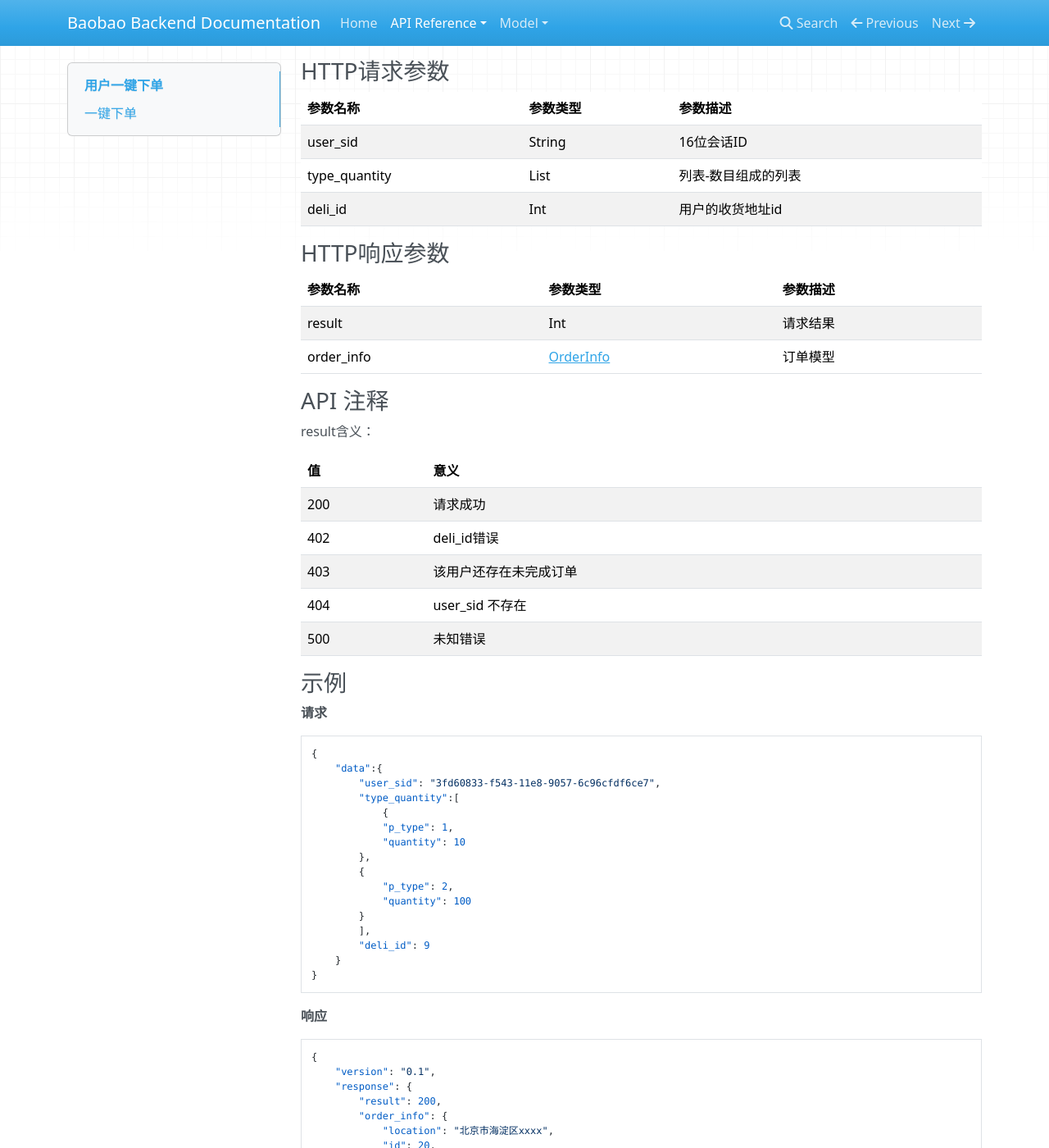
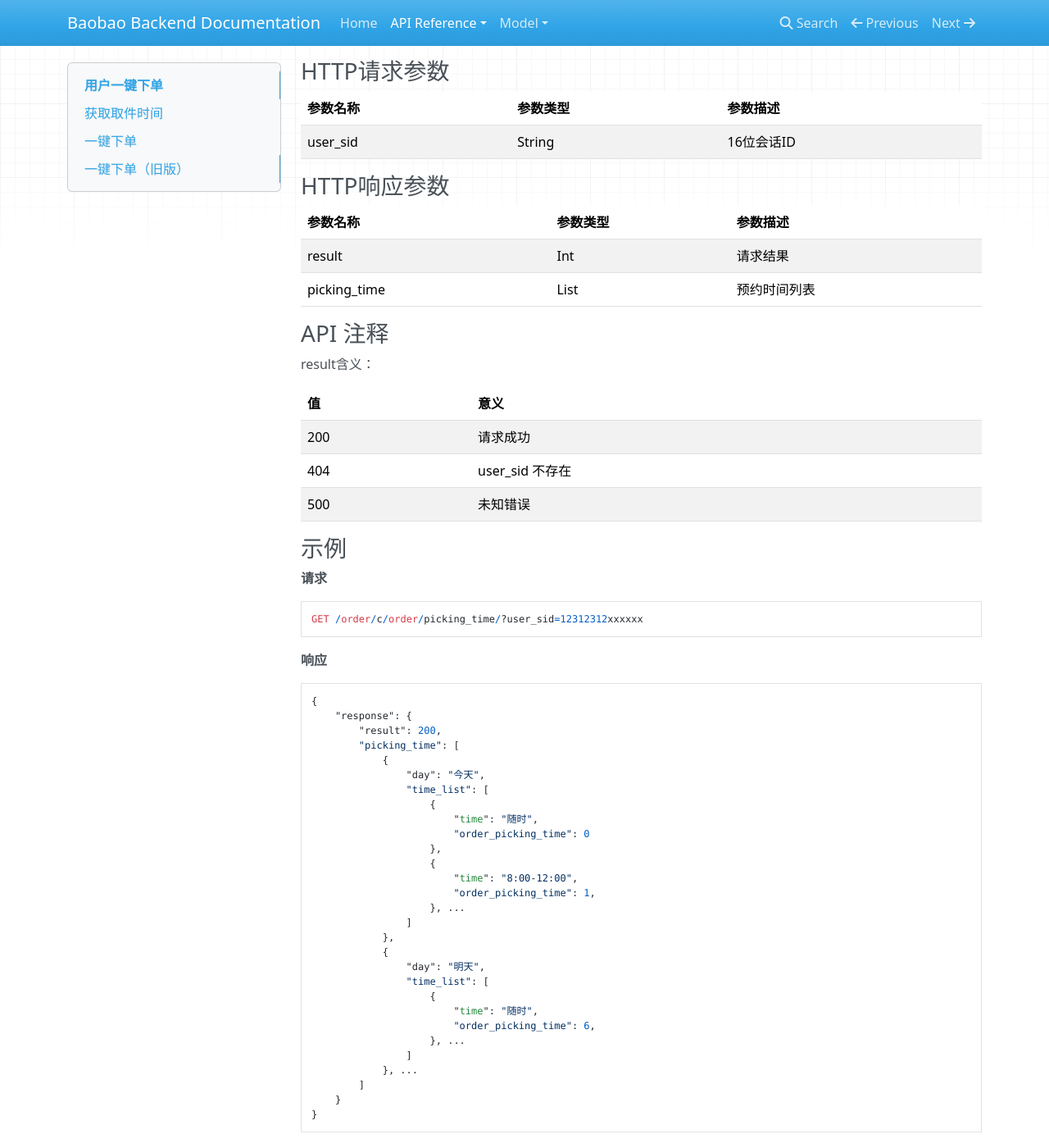
Before and after one commit to fhydralisk/miniprogram_docs, an MkDocs documentation site: the page built from docs/Reference/order-system/one_click_order.md, in a window 1280 px wide and 1400 px high, scrolled down 274 px. Shown: the whole window at 82% size. Built offline with MkDocs 1.6.1, drawn with Linux system fonts in a browser that asks for light colours; nearby versions of some CDN libraries; old or Windows-style settings are respelled for this version of MkDocs; some of the changed text lies outside the part shown.

Commit message:
config system and new client order

````diff
--- a/docs/Reference/order-system/one_click_order.md
+++ b/docs/Reference/order-system/one_click_order.md
@@ -1,6 +1,148 @@
 # 用户一键下单
 
+## 获取取件时间
+
+### URL
+
+/order/c/order/picking_time/
+
+### HTTP请求方式
+
+__GET__
+
+### HTTP请求参数
+
+| 参数名称 | 参数类型 | 参数描述   |
+| -------- | -------- | ---------- |
+| user_sid | String   | 16位会话ID |
+
+### HTTP响应参数
+
+| 参数名称     | 参数类型 | 参数描述     |
+| ------------ | -------- | ------------ |
+| result       | Int      | 请求结果     |
+| picking_time | List     | 预约时间列表 |
+
+### API 注释
+
+result含义：
+
+| 值   | 意义            |
+| ---- | --------------- |
+| 200  | 请求成功        |
+| 404  | user_sid 不存在 |
+| 500  | 未知错误        |
+
+### 示例
+
+__请求__
+
+```http
+GET /order/c/order/picking_time/?user_sid=12312312xxxxxx
+```
+
+__响应__
+
+```json
+{
+    "response": {
+        "result": 200,
+        "picking_time": [
+            {
+                "day": "今天",
+                "time_list": [
+                    {
+                        "time": "随时",
+                        "order_picking_time": 0
+                    },
+                    {
+                        "time": "8:00-12:00",
+                        "order_picking_time": 1,
+                    }, ...
+                ]
+            },
+            {
+                "day": "明天",
+                "time_list": [
+                    {
+                        "time": "随时",
+                        "order_picking_time": 6,
+                    }, ...
+                ]
+			}, ...
+        ]
+    }
+}
+```
+
 ## 一键下单
+
+### URL
+
+/order/c/order/
+
+### HTTP请求方式
+
+__POST JSON__
+
+### HTTP请求参数
+
+| 参数名称           | 参数类型 | 参数描述            |
+| ------------------ | -------- | ------------------- |
+| user_sid           | String   | 16位会话ID          |
+| customer_appraisal | List     | 列表-数目组成的列表 |
+| order_picking_time | Int      | 取件时间标识        |
+| deli_id            | Int      | 用户的收货地址id    |
+
+### HTTP响应参数
+
+| 参数名称   | 参数类型                               | 参数描述 |
+| ---------- | -------------------------------------- | -------- |
+| result     | Int                                    | 请求结果 |
+| order_info | [OrderInfo](/Model/order/order-model/) | 订单模型 |
+
+### API 注释
+
+result含义：
+
+| 值   | 意义                   |
+| ---- | ---------------------- |
+| 200  | 请求成功               |
+| 402  | deli_id错误            |
+| 403  | 该用户还存在未完成订单 |
+| 404  | user_sid 不存在        |
+| 500  | 未知错误               |
+
+### 示例
+
+__请求__
+
+```json
+{
+	"data":{
+		"user_sid": "3fd60833-f543-11e8-9057-6c96cfdf6ce7",
+		"customer_appraisal":[
+			{
+                "p_type": 1,
+                "quantity": 30,
+                "quantity_max": 60,
+            },
+            {
+                "p_type": 2,
+                "quantity": 120,
+                "quantity_max": null,
+            }
+        ],
+        "deli_id": 9
+	}
+}
+```
+
+__响应__
+
+
+
+## 一键下单（旧版）
 
 ### URL
 /order/operate/one_click_order/
@@ -47,12 +189,12 @@ __请求__
 			{
 			"p_type": 1,
 			"quantity": 10
-		},
-		{
-			"p_type": 2,
-			"quantity": 100
-		}
-		],
+            },
+            {
+                "p_type": 2,
+                "quantity": 100
+            }
+        ],
         "deli_id": 9
 	}
 }
--- a/mkdocs.yml
+++ b/mkdocs.yml
@@ -40,6 +40,14 @@ pages:
     - 商户系统:
         - 获取附近回收站: 'Reference/business-system/recycle_bin.md'
 
+    # - 品类系统:
+    # - 质检系统:
+    # - 站长系统:
+    - 配置系统:
+        - 配置系统简介: 'Reference/config-system/introduction.md'
+        - 一键下单有关配置: 'Reference/config-system/client-order.md'
+    #- 界面系统:
+    #- 后台系统:
 - Model:
     - 模型文档说明: 'Model/comments.md'
     - 钱包模型: 'Model/wallet/wallet-model.md'
````
Also changed, not shown: docs/Reference/config-system/client-order.md (added, +10 -0 lines), docs/Reference/config-system/introduction.md (added, +71 -0 lines).
